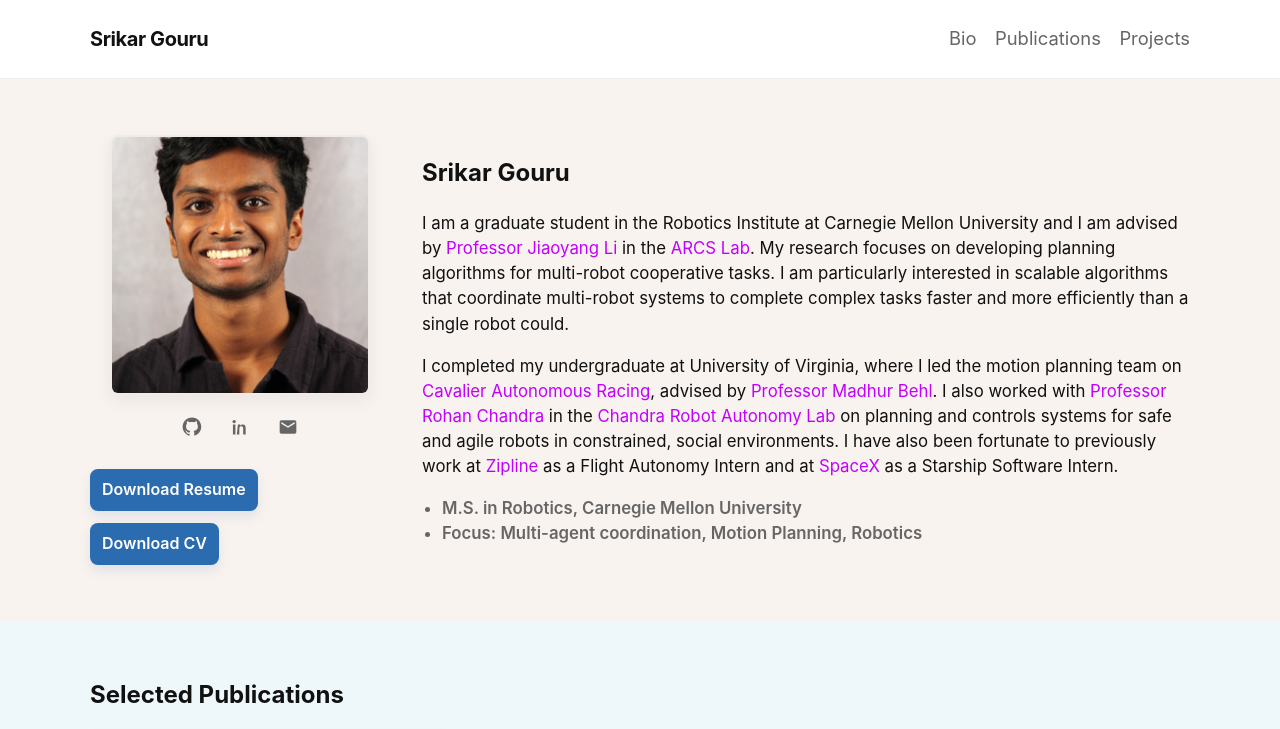
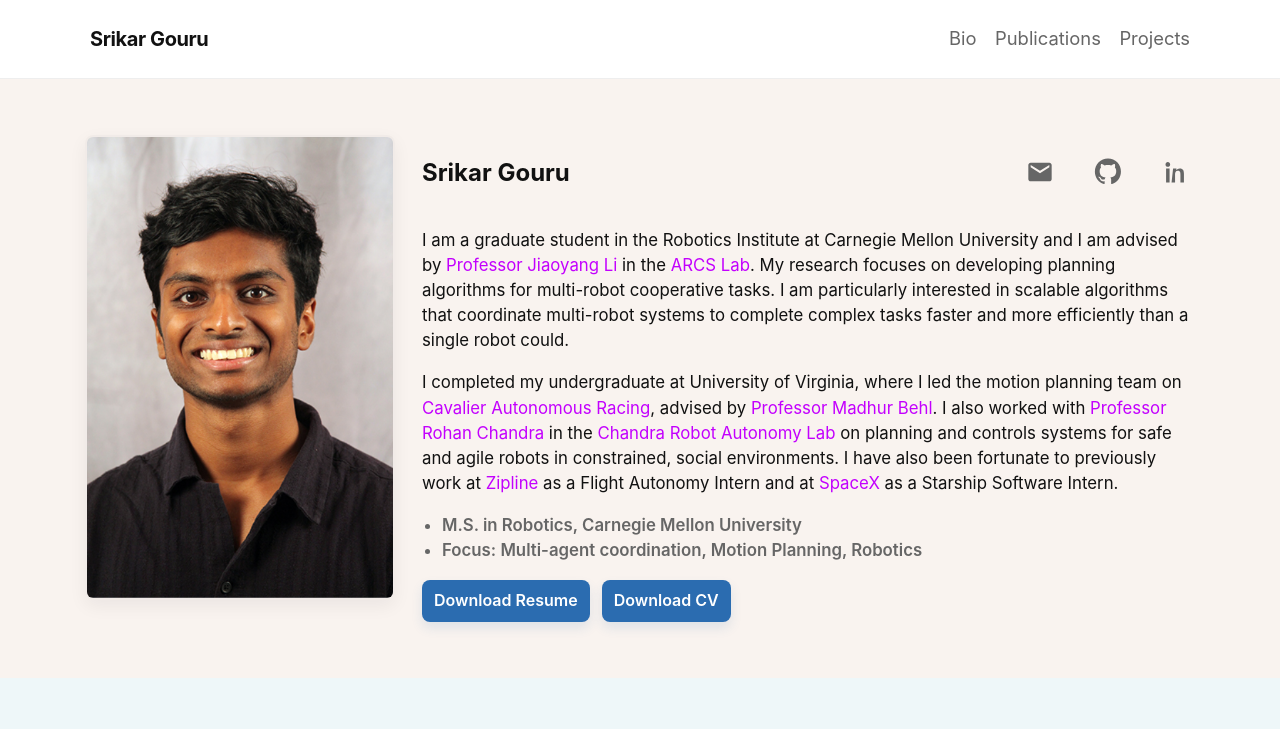
Before and after one commit to srikarg89/srikarg89.github.io, a Jekyll site: the page built from index.markdown, in a window 1280 px wide and 1400 px high, cut to the strip 0-729 px from the top of the window. Built offline with Jekyll 4.4.1, drawn with Linux system fonts in a browser that asks for light colours.

Commit message:
Update headshot size

```diff
--- a/_includes/about.html
+++ b/_includes/about.html
@@ -5,35 +5,25 @@
       <img class="headshot"
            src="{{ '/assets/images/headshot.png' | relative_url }}"
            alt="Headshot of {{ site.name }}">
-
-      <div class="social-icons">
-        <a href="{{ site.github }}" aria-label="GitHub" class="icon">
-          <!-- SVG omitted for brevity -->
-          <svg viewBox="0 0 24 24" width="20" height="20" aria-hidden="true"><path d="M12 .5C5.73.5.75 5.48.75 11.77c0 4.93 3.19 9.11 7.61 10.58.56.1.76-.24.76-.53 0-.26-.01-.95-.01-1.86-3.09.67-3.74-1.49-3.74-1.49-.51-1.3-1.25-1.65-1.25-1.65-1.02-.7.08-.69.08-.69 1.12.08 1.71 1.15 1.71 1.15 1.01 1.73 2.65 1.23 3.3.94.1-.73.39-1.23.71-1.51-2.47-.28-5.07-1.24-5.07-5.52 0-1.22.43-2.22 1.14-3-.11-.28-.5-1.42.11-2.96 0 0 .93-.3 3.05 1.14.89-.25 1.85-.38 2.8-.38.95 0 1.91.13 2.8.38 2.12-1.44 3.05-1.14 3.05-1.14.61 1.54.22 2.68.11 2.96.71.78 1.14 1.78 1.14 3 0 4.29-2.61 5.24-5.09 5.52.4.34.76 1.01.76 2.04 0 1.47-.01 2.66-.01 3.02 0 .29.2.64.77.53 4.42-1.47 7.61-5.65 7.61-10.58C23.25 5.48 18.27.5 12 .5z"/></svg>
-        </a>
-        <a href="{{ site.linkedin }}" aria-label="LinkedIn" class="icon">
-          <!-- SVG omitted for brevity -->
-          <svg viewBox="0 0 24 24" width="20" height="20" aria-hidden="true"><path d="M4.98 3.5C3.88 3.5 3 4.38 3 5.5s.88 2 1.98 2h.02C6.08 7.5 7 6.62 7 5.5S6.08 3.5 4.98 3.5zM3.5 8.98H6.5V21H3.5zM9.5 8.98h2.86v1.62h.04c.4-.75 1.37-1.62 2.82-1.62 3.02 0 3.58 1.99 3.58 4.58V21h-3V14.5c0-1.53-.03-3.5-2.14-3.5-2.14 0-2.47 1.66-2.47 3.38V21h-3z"/></svg>
-        </a>
-
-        <!-- Email -->
-        <a href="mailto:{{ site.email }}" aria-label="Email" class="icon">
-          <svg viewBox="0 0 24 24" width="20" height="20" aria-hidden="true"><path d="M20 4H4c-1.1 0-2 .9-2 2v12c0 1.1.9 2 2 2h16c1.1 0 2-.9 2-2V6c0-1.1-.9-2-2-2zm0 4-8 5-8-5V6l8 5 8-5v2z"/></svg>
-        </a>
-      </div>
-
-      <div class="downloads">
-        <a class="button"
-           href="{{ '/assets/files/Srikar Gouru Resume.pdf' | relative_url }}"
-           download>Download Resume</a>
-        <a class="button"
-           href="{{ '/assets/files/Srikar Gouru CV.pdf' | relative_url }}"
-           download>Download CV</a>
-      </div>
     </div>
 
     <div class="bio-right">
+      <div class="about-header">
       <h2>{{ site.name }}</h2>
+
+      <div class="social-icons">
+        <a href="mailto:{{ site.email }}" aria-label="Email" class="icon">
+          <svg viewBox="0 0 24 24" width="30" height="30" aria-hidden="true"><path d="M20 4H4c-1.1 0-2 .9-2 2v12c0 1.1.9 2 2 2h16c1.1 0 2-.9 2-2V6c0-1.1-.9-2-2-2zm0 4-8 5-8-5V6l8 5 8-5v2z"/></svg>
+        </a>
+        <a href="{{ site.github }}" aria-label="GitHub" class="icon">
+          <svg viewBox="0 0 24 24" width="30" height="30" aria-hidden="true"><path d="M12 .5C5.73.5.75 5.48.75 11.77c0 4.93 3.19 9.11 7.61 10.58.56.1.76-.24.76-.53 0-.26-.01-.95-.01-1.86-3.09.67-3.74-1.49-3.74-1.49-.51-1.3-1.25-1.65-1.25-1.65-1.02-.7.08-.69.08-.69 1.12.08 1.71 1.15 1.71 1.15 1.01 1.73 2.65 1.23 3.3.94.1-.73.39-1.23.71-1.51-2.47-.28-5.07-1.24-5.07-5.52 0-1.22.43-2.22 1.14-3-.11-.28-.5-1.42.11-2.96 0 0 .93-.3 3.05 1.14.89-.25 1.85-.38 2.8-.38.95 0 1.91.13 2.8.38 2.12-1.44 3.05-1.14 3.05-1.14.61 1.54.22 2.68.11 2.96.71.78 1.14 1.78 1.14 3 0 4.29-2.61 5.24-5.09 5.52.4.34.76 1.01.76 2.04 0 1.47-.01 2.66-.01 3.02 0 .29.2.64.77.53 4.42-1.47 7.61-5.65 7.61-10.58C23.25 5.48 18.27.5 12 .5z"/></svg>
+        </a>
+        <a href="{{ site.linkedin }}" aria-label="LinkedIn" class="icon">
+          <svg viewBox="0 0 24 24" width="30" height="30" aria-hidden="true"><path d="M4.98 3.5C3.88 3.5 3 4.38 3 5.5s.88 2 1.98 2h.02C6.08 7.5 7 6.62 7 5.5S6.08 3.5 4.98 3.5zM3.5 8.98H6.5V21H3.5zM9.5 8.98h2.86v1.62h.04c.4-.75 1.37-1.62 2.82-1.62 3.02 0 3.58 1.99 3.58 4.58V21h-3V14.5c0-1.53-.03-3.5-2.14-3.5-2.14 0-2.47 1.66-2.47 3.38V21h-3z"/></svg>
+        </a>
+      </div>
+      </div>
+
       <div class="bio-text">
         {% capture bio_content %}{% include bio.md %}{% endcapture %}
         {{ bio_content | markdownify }}
@@ -44,6 +34,15 @@
         <li>Focus: {{ site.interests }}</li>
       </ul>
 
+      <div class="downloads">
+        <a class="button"
+           href="{{ '/assets/files/Srikar Gouru Resume.pdf' | relative_url }}"
+           download>Download Resume</a>
+        <a class="button"
+           href="{{ '/assets/files/Srikar Gouru CV.pdf' | relative_url }}"
+           download>Download CV</a>
+      </div>
+
     </div>
 
   </div>
--- a/assets/css/styles.css
+++ b/assets/css/styles.css
@@ -68,6 +68,17 @@ a {
   border-bottom: 2px solid transparent;
 }
 
+.about-header {
+  display: flex;
+  align-items: center;   /* vertically center icons with header text */
+  gap: 12px;             /* horizontal spacing between header and icons */
+  justify-content: space-between; /* header left, icons right */
+}
+
+.social-icons svg {
+  width: 1.75em;   /* proportional to font size of h2 */
+  height: 1.75em;
+}
 
 
 .section{
@@ -98,8 +109,7 @@ a {
 .bio-right{ flex:1; min-width:280px; }
 
 .headshot{
-  width: 260px;
-  height: 260px;
+  height: 465px;
   object-fit:cover;
   border-radius: 8px;
   box-shadow: 0 6px 18px rgba(20,20,40,0.06);
@@ -107,8 +117,8 @@ a {
 }
 
 /* Social icons and downloads */
-.social-icons{ display:flex; gap:12px; align-items:center; }
-.social-icons .icon{ display:inline-flex; padding:8px; border-radius:8px; text-decoration:none; align-items:center; justify-content:center; }
+.social-icons{ display:flex; gap:40px; align-items:center; }
+.social-icons .icon{ display:inline-flex; padding:0px; border-radius:0px; text-decoration:none; align-items:center; justify-content:center; }
 .social-icons svg{ display:block; fill:var(--muted); }
 .social-icons a:hover svg{ fill:var(--accent); }
 
```
